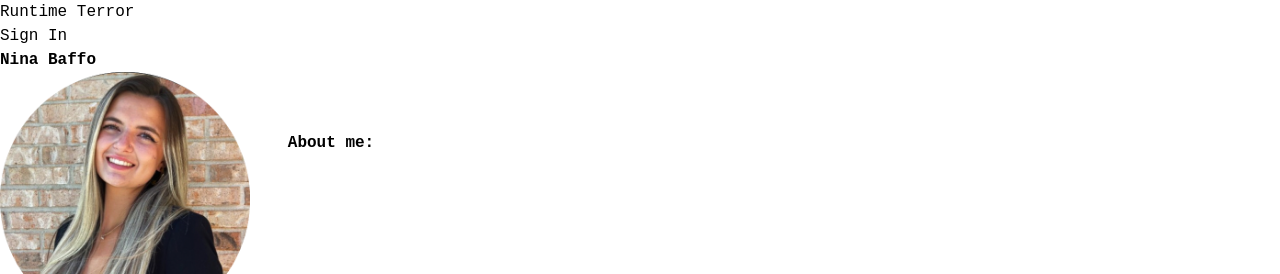
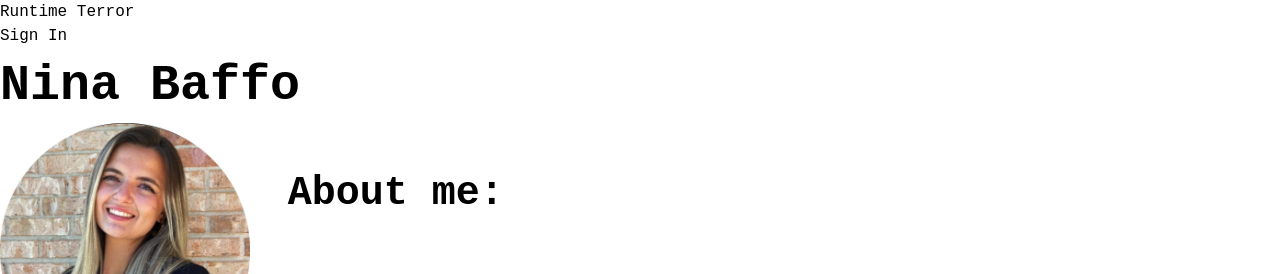
Before and after one commit to odin5on/runtime-terror-website, a React (Vite) app: page /runtime-terror-website/Nina in a window 1280 px wide. Shown: the top 274 px of the page. Built offline with nearby package versions, Linux system fonts and the light colour scheme.

Commit message:
found the problem with font size

```diff
--- a/src/pages/nina.jsx
+++ b/src/pages/nina.jsx
@@ -3,13 +3,13 @@ import React from "react";
 function Nina() {
   return (
     <div>
-      <h1 style = {{ fontWeight: "bold", fontSytle: "24px"}}> Nina Baffo</h1>
+      <h1 style = {{ fontWeight: "bold", fontSize: "50px"}}> Nina Baffo</h1>
 
       <div style={{ display: "flex", alignItems: "center" }}>
       <img src = "src/pages/Screen Shot 2023-11-10 at 9.51.00 AM.png"
            style = {{width: "250px"}}
         />
-      <p style={{ marginLeft: "1cm", marginBottom: "3cm", fontWeight: "bold", fontSytle: "24px"}}>About me:</p>
+      <p style={{ marginLeft: "1cm", marginBottom: "3cm", fontWeight: "bold", fontSize: "40px"}}>About me:</p>
       </div>
       <div style = {{marginTop: "2in", display: "flex", felxDirection: "column", alighnItems: "flex-end", paddingLeft: "2in"}}>
         <img src = "src/pages/IMG_3307.jpeg"
```
